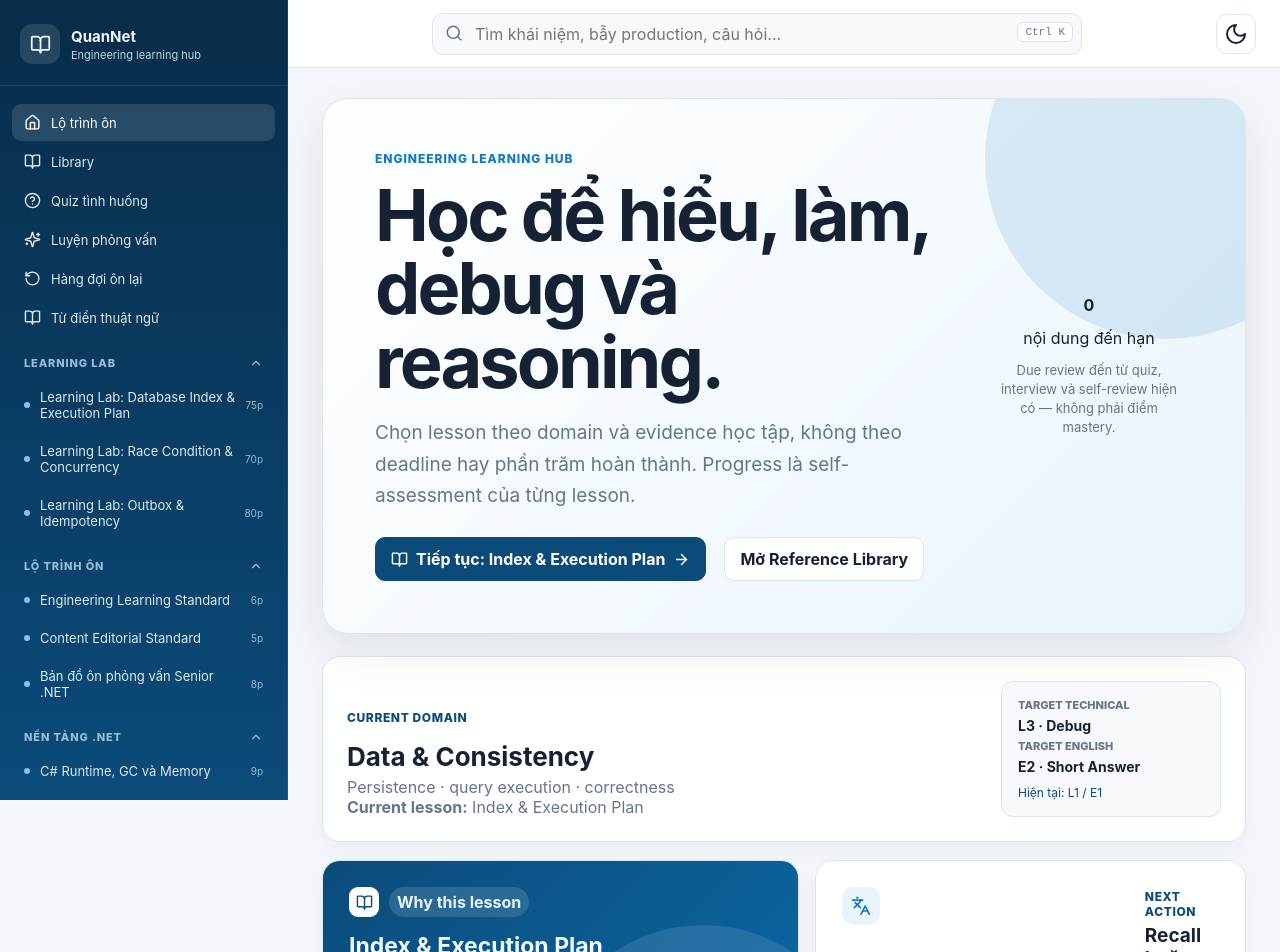
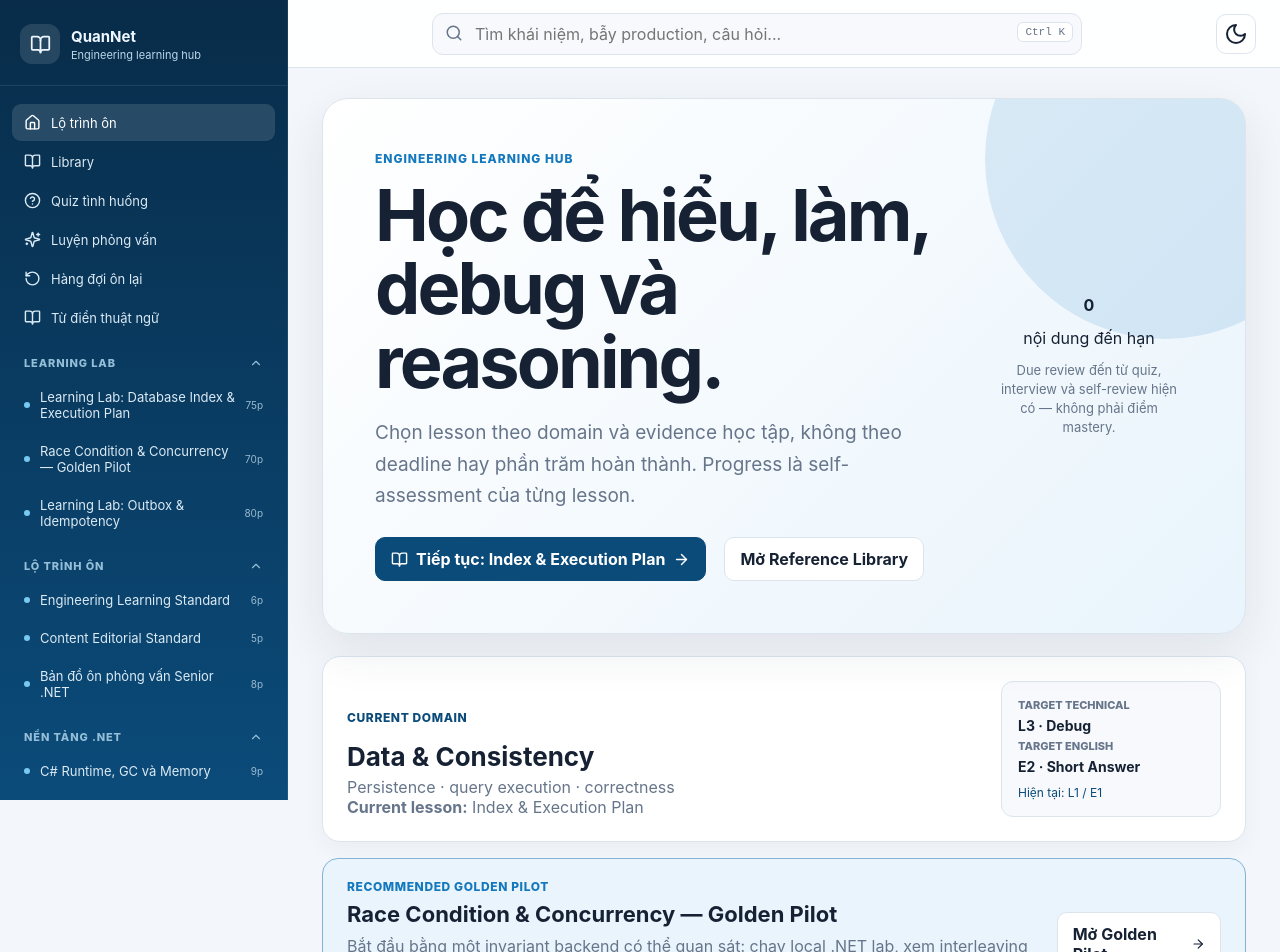
Before and after one commit to ThuocLQ/luyentuvacau, a React (Vite) app: page / in a window 1280 px wide. Shown: the top 952 px of the page. Built offline with nearby package versions, Linux system fonts and the light colour scheme.

Commit message:
fix: make race Golden Pilot runnable and discoverable
Validation: npm run check — PASS

```diff
--- a/src/data/curriculum.ts
+++ b/src/data/curriculum.ts
@@ -40,7 +40,7 @@ export const learningDomains: LearningDomain[] = [
 
 export const learningLessons: LearningLessonMeta[] = [
   { slug: 'learning-index-execution-plan', domainId: 'data-consistency', title: 'Index & Execution Plan', status: 'pilot', targetTechLevel: 3, targetEnglishLevel: 2, referenceSlug: 'sql-index-locking', quizPath: '/quiz?topic=EF%20Core%20v%C3%A0%20SQL', interviewPath: '/interview?question=sql-lost-update' },
-  { slug: 'learning-race-condition', domainId: 'runtime-concurrency', title: 'Race Condition & Concurrency', status: 'pilot', targetTechLevel: 3, targetEnglishLevel: 2, referenceSlug: 'async-concurrency', quizPath: '/quiz?topic=Async%20v%C3%A0%20background%20work', interviewPath: '/interview?question=async-fanout' },
+  { slug: 'learning-race-condition', domainId: 'runtime-concurrency', title: 'Race Condition & Concurrency — Golden Pilot', status: 'pilot', targetTechLevel: 3, targetEnglishLevel: 2, referenceSlug: 'async-concurrency', quizPath: '/quiz?topic=Async%20v%C3%A0%20background%20work', interviewPath: '/interview?question=async-fanout' },
   { slug: 'learning-outbox-idempotency', domainId: 'distributed-systems', title: 'Outbox & Idempotency', status: 'pilot', targetTechLevel: 4, targetEnglishLevel: 3, referenceSlug: 'distributed-systems', quizPath: '/quiz?topic=Outbox%20v%C3%A0%20Saga', interviewPath: '/interview?question=idempotency-key' },
 ]
 
--- a/src/data/docs.ts
+++ b/src/data/docs.ts
@@ -44,7 +44,7 @@ export const docs: CheatsheetMeta[] = [
   { slug: 'engineering-learning-standard', title: 'Engineering Learning Standard', section: 'Lộ trình ôn', order: -5, readingMinutes: 6, tags: ['Learning', 'Mastery'], interviewFrequency: 'Specialized', expectedDepth: 'Foundation', status: 'Complete', contentKind: 'standard', description: 'Chuẩn thiết kế vòng học: hiểu, làm, debug, reasoning và communicate.', content: engineeringLearningStandard },
   { slug: 'content-editorial-standard', title: 'Content Editorial Standard', section: 'Lộ trình ôn', order: -4, readingMinutes: 5, tags: ['Editorial', 'Writing'], interviewFrequency: 'Specialized', expectedDepth: 'Foundation', status: 'Complete', contentKind: 'standard', description: 'Chuẩn viết nội dung: rõ, chính xác, tự nhiên và có context.', content: editorialStandard },
   { slug: 'learning-index-execution-plan', title: 'Learning Lab: Database Index & Execution Plan', section: 'Learning Lab', order: -3, readingMinutes: 75, tags: ['Lab', 'Index', 'Execution plan'], interviewFrequency: 'AlmostAlways', expectedDepth: 'Deep', status: 'Complete', contentKind: 'learning', description: 'Problem → plan evidence → index trade-off → transfer case.', content: learningIndexPlan },
-  { slug: 'learning-race-condition', title: 'Learning Lab: Race Condition & Concurrency', section: 'Learning Lab', order: -2, readingMinutes: 70, tags: ['Lab', 'Race condition', 'Concurrency'], interviewFrequency: 'AlmostAlways', expectedDepth: 'Deep', status: 'Complete', contentKind: 'learning', description: 'Nhìn thấy race, làm reproduction và kiểm tra scope của lock.', content: learningRaceCondition },
+  { slug: 'learning-race-condition', title: 'Race Condition & Concurrency — Golden Pilot', section: 'Learning Lab', order: -2, readingMinutes: 70, tags: ['Lab', 'Race condition', 'Concurrency'], interviewFrequency: 'AlmostAlways', expectedDepth: 'Deep', status: 'Complete', contentKind: 'learning', description: 'Nhìn thấy race, làm reproduction và kiểm tra scope của lock.', content: learningRaceCondition },
   { slug: 'learning-outbox-idempotency', title: 'Learning Lab: Outbox & Idempotency', section: 'Learning Lab', order: -1, readingMinutes: 80, tags: ['Lab', 'Outbox', 'Idempotency'], interviewFrequency: 'Common', expectedDepth: 'Deep', status: 'Complete', contentKind: 'learning', description: 'Crash trace, duplicate delivery, external side effect và reconciliation.', content: learningOutboxIdempotency },
   { slug: 'interview-map', title: '00. Bản đồ ôn phỏng vấn Senior .NET', section: 'Lộ trình ôn', order: 0, readingMinutes: 8, tags: ['Lộ trình', 'Senior'], interviewFrequency: 'AlmostAlways', expectedDepth: 'Foundation', status: 'Complete', description: 'Lộ trình từ 30 phút đến 7 ngày, tự chẩn đoán và cách chọn track ôn tập.', content: interviewMap },
   { slug: 'runtime-memory', title: '01. C# Runtime, GC và Memory', section: 'Nền tảng .NET', order: 1, readingMinutes: 9, tags: ['GC', 'Memory', 'CLR'], interviewFrequency: 'Common', expectedDepth: 'Strong', status: 'Complete', description: 'Allocation, managed heap, memory dump, disposal, streaming và buffer ownership.', content: runtime },
--- a/src/pages/HomePage.tsx
+++ b/src/pages/HomePage.tsx
@@ -3,6 +3,8 @@ import { Link } from 'react-router-dom'
 import { learningDomains, learningLessons, techLevelLabels, englishLevelLabels } from '../data/curriculum'
 import { useLearningProgress } from '../hooks/useLearningProgress'
 import { useReviewProgress } from '../hooks/useReviewProgress'
+
+const goldenPilot = learningLessons.find(lesson => lesson.slug === 'learning-race-condition')!
 
 export default function HomePage() {
   const { currentLesson, get } = useLearningProgress()
@@ -15,6 +17,8 @@ export default function HomePage() {
 
     <section className="learning-now"><div><span className="mini-label">Current domain</span><h2>{currentDomain.title}</h2><p>{currentDomain.principles}</p><p><strong>Current lesson:</strong> {currentLesson.title}</p></div><div className="lesson-target"><span>Target technical</span><strong>{techLevelLabels[currentLesson.targetTechLevel]}</strong><span>Target English</span><strong>{englishLevelLabels[currentLesson.targetEnglishLevel]}</strong><em>Hiện tại: L{currentProgress.techLevel} / E{currentProgress.englishLevel}</em></div></section>
 
+    <section className="golden-pilot-entry" aria-labelledby="golden-pilot-title"><div><span className="mini-label">Recommended Golden Pilot</span><h2 id="golden-pilot-title">{goldenPilot.title}</h2><p>Bắt đầu bằng một invariant backend có thể quan sát: chạy local .NET lab, xem interleaving và debug từ evidence. Đây là gợi ý cho người mới, không thay đổi lesson đang học hay learning path bạn đã chọn.</p></div><Link className="secondary-button" to={`/docs/${goldenPilot.slug}`}>Mở Golden Pilot <ArrowRight size={16} /></Link></section>
+
     <section className="quick-start-grid"><Link className="continue-card" to={`/docs/${currentLesson.slug}`}><div><span className="continue-icon"><BookOpen size={17} /></span><span className="category-chip">Why this lesson</span></div><h2>{currentLesson.title}</h2><p>Đi từ problem → visual → lab → break/debug → explain → transfer → recall. Không coi đã đọc là đã học.</p><span className="continue-link">Mở Learning Lab <ArrowRight size={16} /></span></Link><div className="goal-card"><div className="goal-icon"><Languages size={20} /></div><div><span className="mini-label">Next action</span><h2>Recall hoặc transfer case</h2></div><p>Learning Lab không có thứ tự bắt buộc. Khi lesson hiện tại chưa solid, hãy làm recall hoặc transfer case thay vì nhảy sang bài khác chỉ vì UI gợi ý.</p><Link className="secondary-button" to="/review">Mở khu vực ôn lại</Link></div></section>
 
     <section className="learning-path-section"><div className="inline-heading"><div><span className="mini-label">Learning domains</span><h2>Sáu domain, ba pilot đang active</h2></div><p>Domain là taxonomy định hướng. Những domain planned không được lấp bằng lesson giả.</p></div><div className="module-grid">{learningDomains.map(domain => { const lessons = learningLessons.filter(lesson => lesson.domainId === domain.id); const active = lessons[0]; return <article className={`module-card ${domain.id === currentDomain.id ? 'is-current' : ''}`} key={domain.id}><span>{domain.status === 'planned' ? 'Planned' : 'Active'}</span><strong>{domain.title}</strong><small>{domain.principles}</small><em>{active ? `${active.title} · ${get(active.slug).status}` : 'Chưa có Learning Lab'}</em>{active && <Link to={`/docs/${active.slug}`}>Mở pilot <ArrowRight size={14} /></Link>}</article> })}</div></section>
--- a/src/styles/global.css
+++ b/src/styles/global.css
@@ -362,11 +362,12 @@ button:focus-visible, a:focus-visible, input:focus-visible, textarea:focus-visib
 .learning-dashboard .home-hero { min-height:330px; }
 .learning-now { display:flex; align-items:end; justify-content:space-between; gap:24px; margin-top:22px; padding:24px; border:1px solid var(--border); border-radius:18px; background:var(--surface); box-shadow:0 8px 24px rgba(32,54,78,.04); }
 .learning-now h2 { margin:5px 0; font-size:26px; }.learning-now p { margin:0; color:var(--muted); }
+.golden-pilot-entry { display:flex; align-items:center; justify-content:space-between; gap:24px; margin-top:16px; padding:20px 24px; border:1px solid color-mix(in srgb,var(--primary-2) 45%,var(--border)); border-radius:16px; background:var(--primary-soft); }.golden-pilot-entry .mini-label { margin-bottom:7px; color:var(--primary-2); }.golden-pilot-entry h2 { margin:0; font-size:22px; }.golden-pilot-entry p { max-width:760px; margin:7px 0 0; color:var(--muted); line-height:1.55; }
 .mastery-controls { display:flex; flex-wrap:wrap; gap:10px; }.mastery-controls label { display:grid; gap:6px; color:var(--muted); font-size:11px; font-weight:800; }.mastery-controls select { max-width:190px; padding:9px 10px; border:1px solid var(--border); border-radius:9px; color:var(--text); background:var(--surface-muted); }
 .module-grid { display:grid; grid-template-columns:repeat(3,minmax(0,1fr)); gap:12px; }.module-card { display:grid; min-height:150px; align-content:start; gap:8px; padding:18px; border:1px solid var(--border); border-radius:14px; background:var(--surface); }.module-card.is-current { border-color:var(--primary-2); box-shadow:0 0 0 3px color-mix(in srgb,var(--primary-2) 13%,transparent); }.module-card > span { color:var(--primary-2); font-size:12px; font-weight:850; }.module-card strong { font-size:16px; line-height:1.3; }.module-card small,.module-card em { color:var(--muted); font-size:12px; line-height:1.4; font-style:normal; }.module-card a { align-self:end; margin-top:auto; color:var(--primary-2); font-size:12px; font-weight:800; text-decoration:none; }
 .learning-actions { display:flex; align-items:center; justify-content:space-between; gap:18px; margin-top:22px; padding:18px 20px; border:1px solid var(--border); border-radius:14px; background:var(--surface-muted); }.learning-actions > div { display:flex; align-items:flex-start; gap:11px; }.learning-actions svg { color:var(--primary-2); }.learning-actions strong,.learning-actions p { display:block; margin:0; }.learning-actions p { margin-top:3px; color:var(--muted); font-size:13px; }
 .document-review-rating { margin:12px 0 0; padding:12px; border:1px solid var(--border); border-radius:10px; background:var(--surface-muted); }
-@media (max-width: 820px) { .learning-now { align-items:stretch; flex-direction:column; }.mastery-controls { display:grid; grid-template-columns:1fr; }.mastery-controls select { max-width:none; }.module-grid { grid-template-columns:1fr; }.learning-actions { align-items:flex-start; flex-direction:column; } }.learning-mastery-panel { display:grid; gap:18px; margin-top:20px; padding:24px; border:1px solid var(--primary-2); border-radius:16px; background:var(--primary-soft); }.learning-mastery-panel h2 { margin:4px 0 7px; font-size:22px; }.learning-mastery-panel p { margin:0; color:var(--muted); line-height:1.55; }.lesson-target { display:grid; gap:5px; min-width:220px; padding:16px; border:1px solid var(--border); border-radius:12px; background:var(--surface-muted); }.lesson-target span { color:var(--muted); font-size:11px; font-weight:800; text-transform:uppercase; }.lesson-target strong { font-size:14px; }.lesson-target em { margin-top:5px; color:var(--primary); font-size:12px; font-style:normal; }
+@media (max-width: 820px) { .learning-now,.golden-pilot-entry { align-items:stretch; flex-direction:column; }.mastery-controls { display:grid; grid-template-columns:1fr; }.mastery-controls select { max-width:none; }.module-grid { grid-template-columns:1fr; }.learning-actions { align-items:flex-start; flex-direction:column; } }.learning-mastery-panel { display:grid; gap:18px; margin-top:20px; padding:24px; border:1px solid var(--primary-2); border-radius:16px; background:var(--primary-soft); }.learning-mastery-panel h2 { margin:4px 0 7px; font-size:22px; }.learning-mastery-panel p { margin:0; color:var(--muted); line-height:1.55; }.lesson-target { display:grid; gap:5px; min-width:220px; padding:16px; border:1px solid var(--border); border-radius:12px; background:var(--surface-muted); }.lesson-target span { color:var(--muted); font-size:11px; font-weight:800; text-transform:uppercase; }.lesson-target strong { font-size:14px; }.lesson-target em { margin-top:5px; color:var(--primary); font-size:12px; font-style:normal; }
 .learning-pagination { flex-wrap:wrap; justify-content:flex-start; }
 .learning-pagination .primary-button,.learning-pagination .secondary-button { max-width:none; }
 
```
Also changed, not shown: 4 other files (tests, documents, lock files or other folders).
